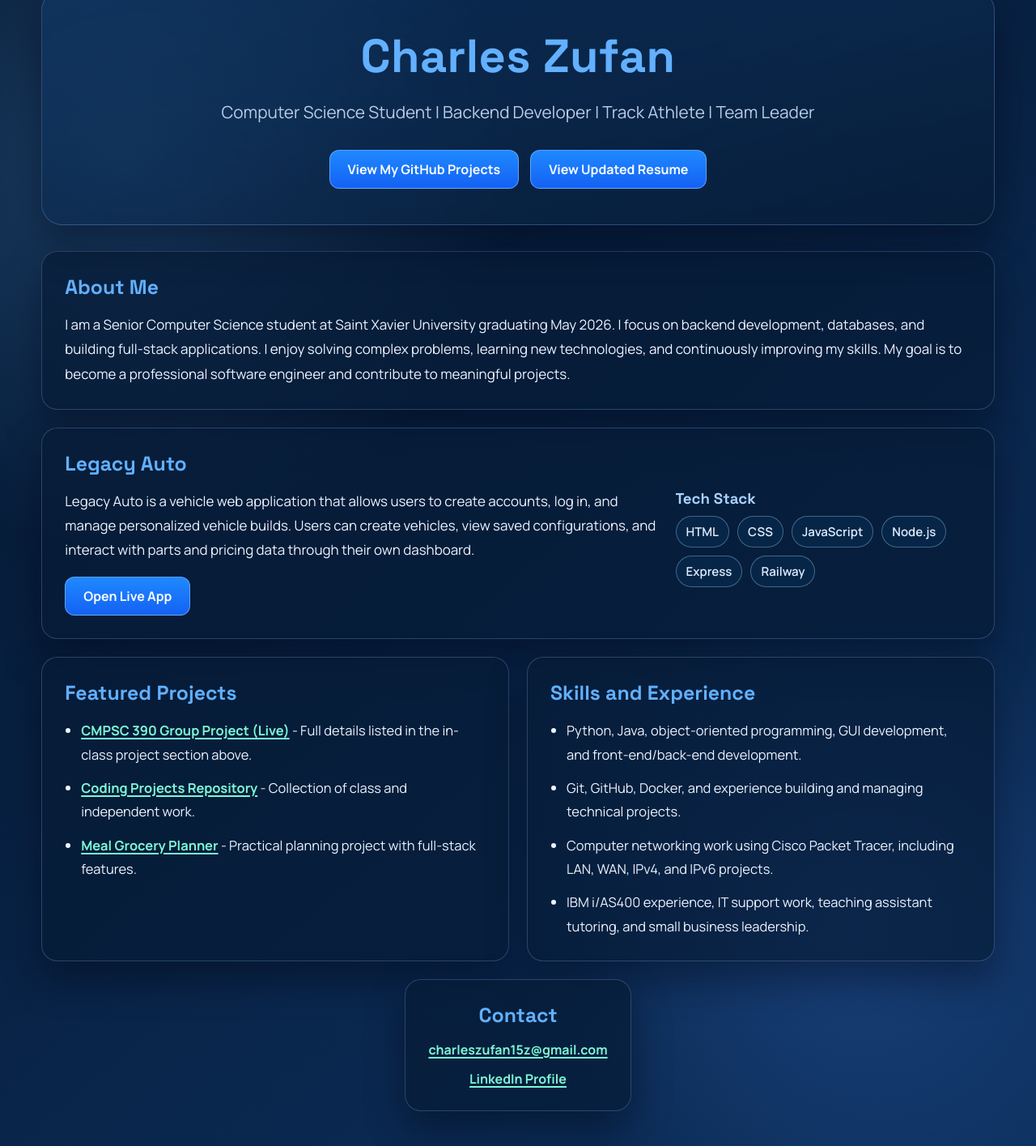
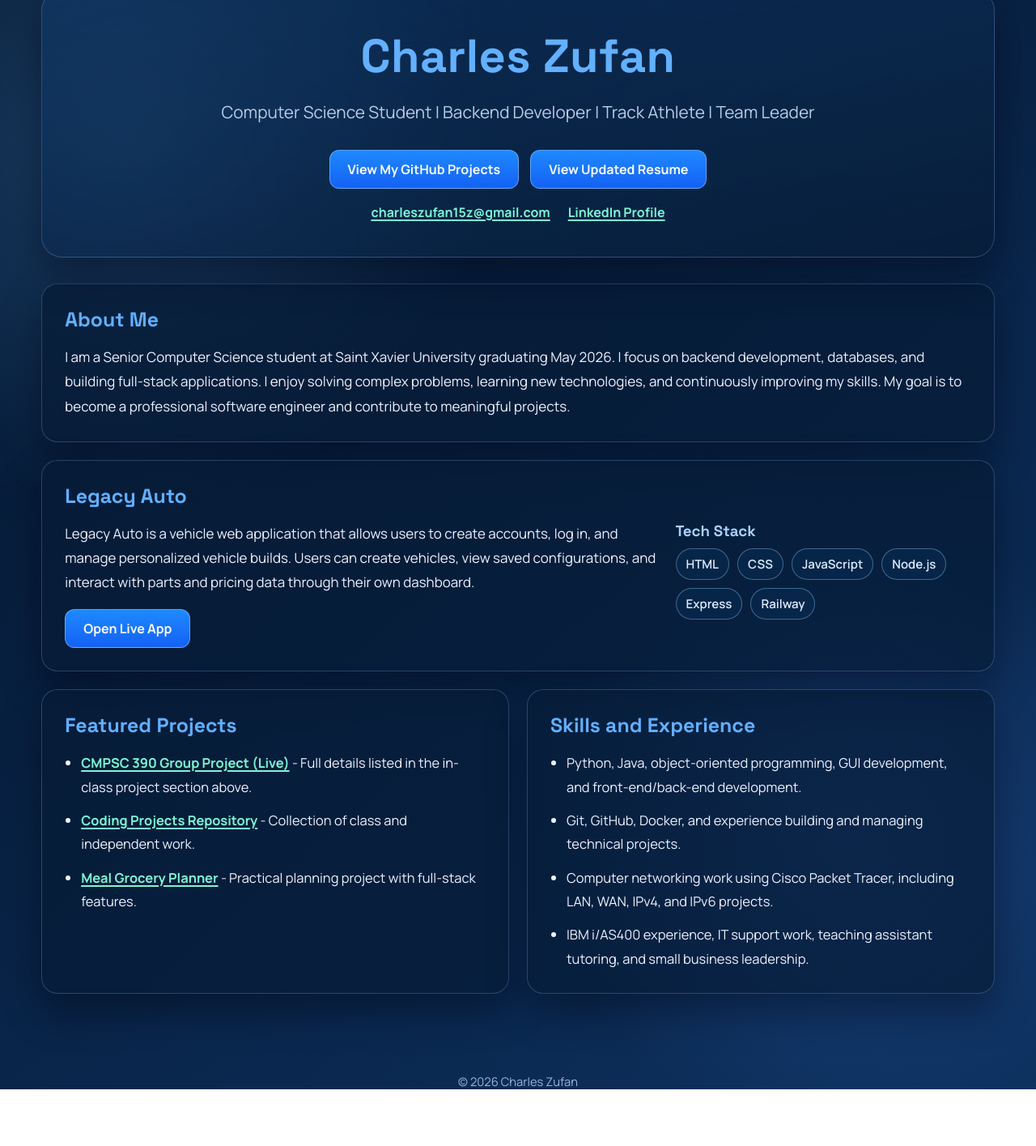
Before and after one commit to czoof/czoof.github.io, a plain HTML site: page index.html in a window 1280 px wide. Shown: the part 85-1500 px from the top of the page at 81% size. After the commit the page ends 1430 px from the top, so only its background shows below. Drawn offline with Linux system fonts and the light colour scheme.

Commit message:
Move contact links into hero section

```diff
--- a/index.html
+++ b/index.html
@@ -212,15 +212,17 @@ h1 {
     color: var(--link-hover);
 }
 
-.contact-card {
-    grid-column: span 12;
-    max-width: 620px;
-    justify-self: center;
+.hero-contact {
+    margin-top: 18px;
     text-align: center;
 }
 
-.contact-card .links {
-    justify-items: center;
+.hero-contact .links {
+    margin-top: 0;
+    display: flex;
+    gap: 22px;
+    justify-content: center;
+    flex-wrap: wrap;
 }
 
 footer {
@@ -265,6 +267,10 @@ footer {
         gap: 18px;
     }
 
+    .hero-contact .links {
+        gap: 12px;
+    }
+
     .list {
         font-size: 1rem;
     }
@@ -281,6 +287,12 @@ footer {
 <div class="hero-cta-row">
 <a class="button" href="https://github.com/czoof" target="_blank" rel="noopener noreferrer">View My GitHub Projects</a>
 <a class="button" href="New%20Software%20Engineering%20Resume.pdf" target="_blank" rel="noopener noreferrer">View Updated Resume</a>
+</div>
+<div class="hero-contact">
+<div class="links">
+<a href="mailto:charleszufan15z@gmail.com">charleszufan15z@gmail.com</a>
+<a href="https://www.linkedin.com/in/charles-zufan-2b39b0293/" target="_blank" rel="noopener noreferrer">LinkedIn Profile</a>
+</div>
 </div>
 </section>
 
@@ -336,13 +348,6 @@ Legacy Auto is a vehicle web application that allows users to create accounts, l
 </ul>
 </section>
 
-<section class="card contact-card">
-<h2>Contact</h2>
-<div class="links">
-<a href="mailto:charleszufan15z@gmail.com">charleszufan15z@gmail.com</a>
-<a href="https://www.linkedin.com/in/charles-zufan-2b39b0293/" target="_blank" rel="noopener noreferrer">LinkedIn Profile</a>
-</div>
-</section>
 </main>
 </div>
 
```
